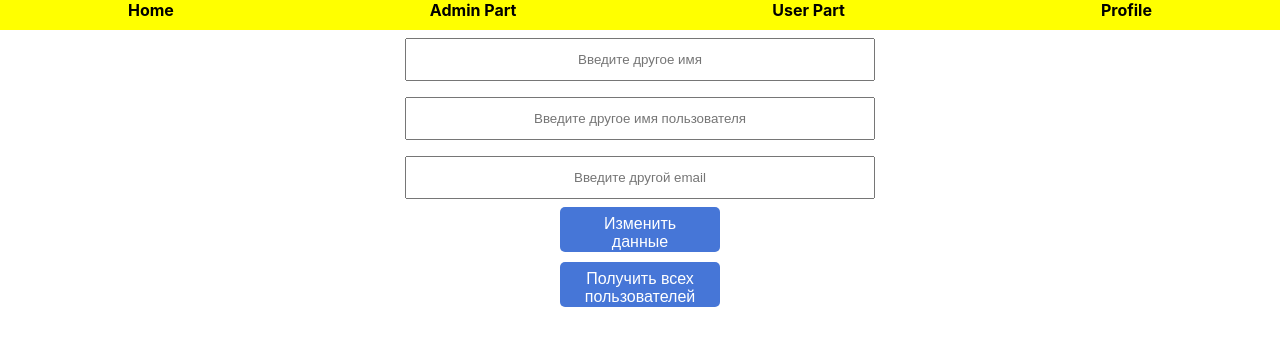
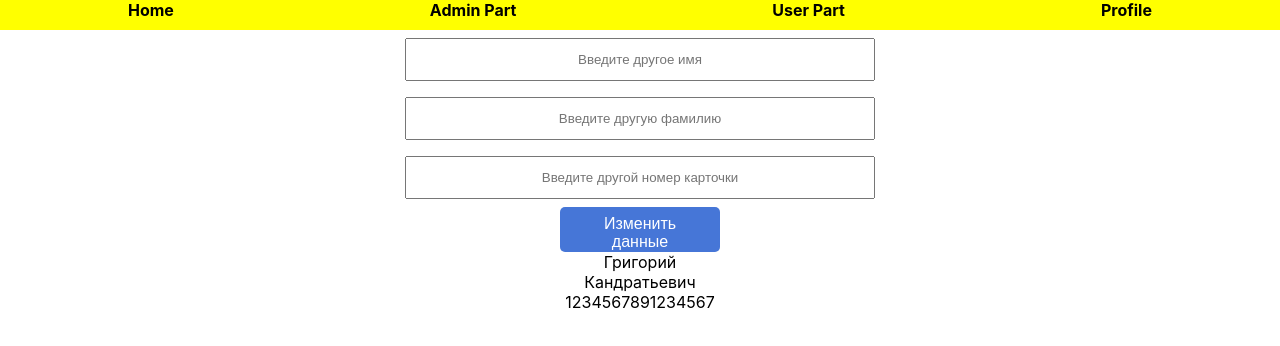
Before and after one commit to vitaliy5651/React-lessons, a React (Create React App) app: page /Profile in a window 1280 px wide. Shown: the top 346 px of the page. Built offline with nearby package versions, Linux system fonts and the light colour scheme.

Commit message:
15:01 14.05.2022

```diff
--- a/src/Components/Mybutton.js
+++ b/src/Components/Mybutton.js
@@ -1,7 +1,6 @@
 import React from "react";
 import { useDispatch} from "react-redux";
 import { allProducts } from "../thunk/products.thunk";
-import { allUsers } from "../thunk/users.thunk";
 
 
 
@@ -11,12 +10,9 @@ const GetButton = (props) => {
   const handleGetProducts = () => {
     dispatch(allProducts());
   };
-  const handleGetUsers = () => {
-    dispatch(allUsers())
-  }
   return (
-    <button className="Get_items" onClick={props.isProducts ? handleGetProducts : handleGetUsers}>
-      { props.isProducts ? 'Получить все товары' : 'Получить всех пользователей'}
+    <button className="Get_items" onClick={handleGetProducts}>
+      {'Получить все товары'}
     </button>
   );
 };
--- a/src/Components/Profile/ProfileUser.js
+++ b/src/Components/Profile/ProfileUser.js
@@ -1,6 +1,5 @@
 import React from "react";
 import { useSelector } from "react-redux";
-import GetButton from "../Mybutton";
 import FormProfile from "./formProfile";
 import styles from "./ProfileUser.css"
 
@@ -10,11 +9,10 @@ const Profile = () => {
 return(
     <div className="Profile" style={styles}>
     <FormProfile />
-    <GetButton isProduct = {false}/>
     <div className="user_data">
         <div className="user_name">{getUsers.users.name}</div>
-        <div className="user_username">{getUsers.users.username}</div>
-        <div className="user_email">{getUsers.users.email}</div>
+        <div className="user_username">{getUsers.users.surname}</div>
+        <div className="user_email">{getUsers.users.cartNumber}</div>
     </div>
     </div>
 )
--- a/src/Components/Profile/formProfile.js
+++ b/src/Components/Profile/formProfile.js
@@ -7,12 +7,12 @@ import { UpdateUser } from "../../actions/users.action";
 
 const FormProfile = () => {
     const [name, setName] = useState('')
-    const [username, setUsername] = useState('')
-    const [email, setEmail] = useState('')
+    const [surname, setSurname] = useState('')
+    const [cartNumber, setCartNumber] = useState('')
     const dispatch = useDispatch()
     function updateUser (e){
         e.preventDefault();
-        const result = { name, username, email };
+        const result = { name, surname, cartNumber };
         dispatch(UpdateUser(result))
     }
     return(
@@ -26,14 +26,14 @@ const FormProfile = () => {
         <input
             className="input"
             type="text"
-            placeholder="Введите другое имя пользователя"
-            onChange={(e) => {setUsername(e.target.value)}}
+            placeholder="Введите другую фамилию"
+            onChange={(e) => {setSurname(e.target.value)}}
         />
         <input
             className="input"
             type="text"
-            placeholder="Введите другой email"
-            onChange={(e) => {setEmail(e.target.value)}}
+            placeholder="Введите другой номер карточки"
+            onChange={(e) => {setCartNumber(e.target.value)}}
         ></input>
         <button className="btn_submit" onClick={updateUser}>
             Изменить данные
--- a/src/actions/users.action.js
+++ b/src/actions/users.action.js
@@ -1,3 +1,3 @@
-export const SetUsers = (data) => {return {type: 'Set_Users', data}}
+//export const SetUsers = (data) => {return {type: 'Set_Users', data}}
 
 export const UpdateUser = (result) => {return {type: 'Update_User', result}}
--- a/src/reducers/profile.reducer.js
+++ b/src/reducers/profile.reducer.js
@@ -1,14 +1,18 @@
 export const initialState = {
-    users:[]
+    users:{
+        name: 'Григорий',
+        surname: 'Кандратьевич',
+        cartNumber: '1234567891234567'
+    }
 }
 
 export default function ProfileReducer(state = initialState, action){
     switch(action.type){
-        case 'Set_Users':
+        /*case 'Set_Users':
             return {
                 ...state,
                 users: action.data
-            }
+            }*/
         case 'Update_User':
             return {
                 ...state,
--- a/src/services/users.service.js
+++ b/src/services/users.service.js
@@ -1,5 +1,5 @@
-export const usersQuery = () => {
+/*export const usersQuery = () => {
     return fetch('https://jsonplaceholder.typicode.com/users/1', {
         method: 'GET'
     })
-}
+}*/
--- a/src/thunk/users.thunk.js
+++ b/src/thunk/users.thunk.js
@@ -1,4 +1,4 @@
-import { SetUsers } from "../actions/users.action";
+/*import { SetUsers } from "../actions/users.action";
 import { usersQuery } from "../services/users.service";
 
 
@@ -12,4 +12,4 @@ export const allUsers = () => (dispatch) => {
     .catch((err) => {
       dispatch({ type: "Set_Err", data: err });
     });
-};
+};*/
```
